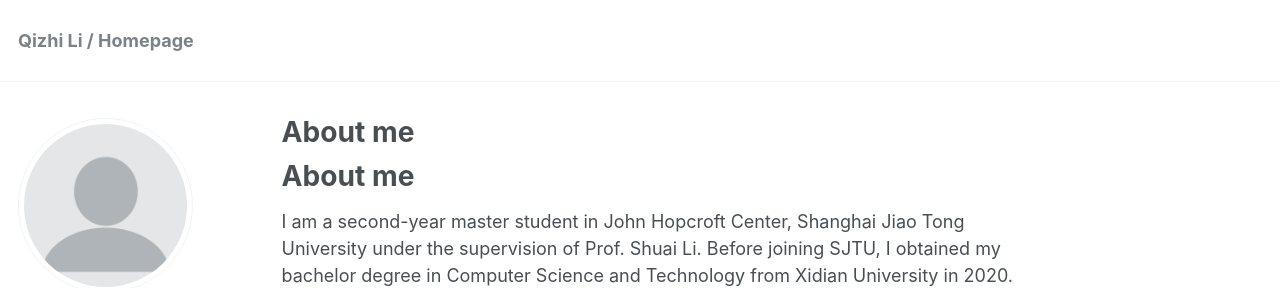
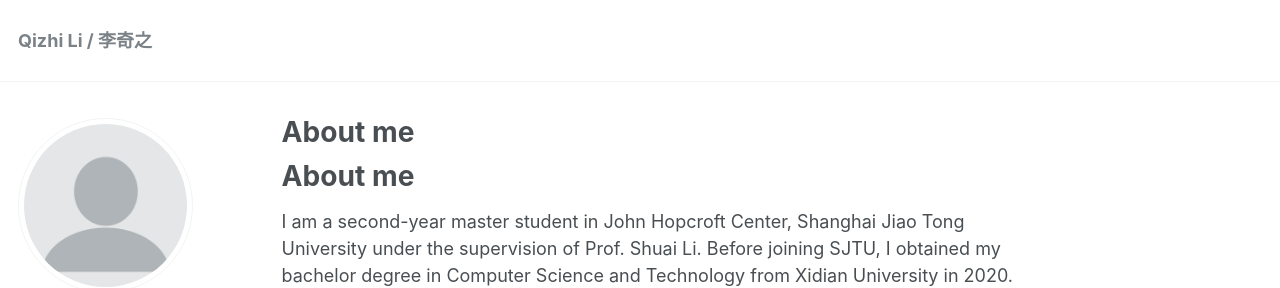
Before and after one commit to Ritchiegit/Ritchiegit.github.io, a Jekyll site: the page built from index.md, in a window 1280 px wide and 1287 px high. Shown: the top 288 px of the window. Built offline with Jekyll 4.4.1, drawn with Linux system fonts in a browser that asks for light colours; our own code applies the rules of GitHub Pages for plain Markdown files.

Commit message:
Update _config.yml

```diff
--- a/_config.yml
+++ b/_config.yml
@@ -7,7 +7,7 @@
 
 # Site Settings
 locale                   : "cn-CHINA"
-title                    : "Qizhi Li / Homepage"
+title                    : "Qizhi Li / 李奇之"
 title_separator          : "-"
 name                     : &name "Qizhi Li"
 description              : &description "personal description"
```
